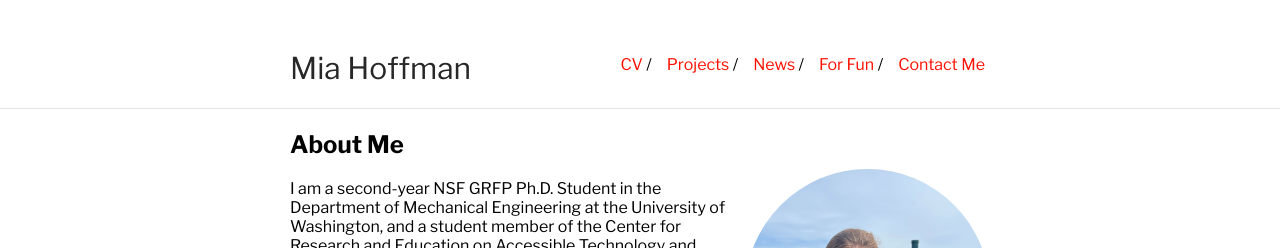
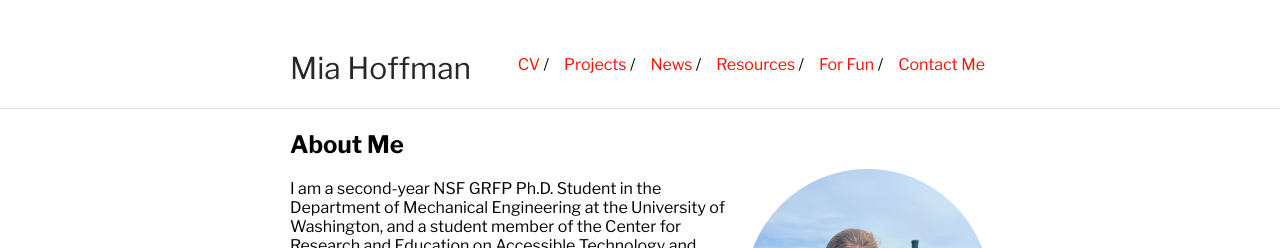
Before and after one commit to miahoffmannd/miahoffmannd.github.io, a Jekyll site: the page built from index.md, in a window 1280 px wide. Shown: the top 248 px of the page. Built offline with Jekyll 4.4.1, drawn with Linux system fonts in a browser that asks for light colours; our own code applies the rules of GitHub Pages for plain Markdown files.

Commit message:
Update _config.yml

```diff
--- a/_config.yml
+++ b/_config.yml
@@ -23,6 +23,8 @@ nav:
    link: "projects"
  - name: "News"
    link: "news"
+ - name: "Resources"
+   link: "resources"
  - name: "For Fun"
    link: "fun"
  - name: "Contact Me"
```
